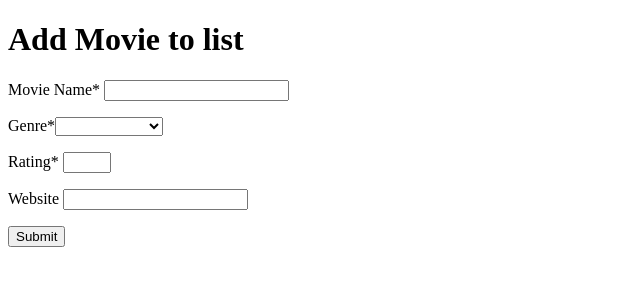
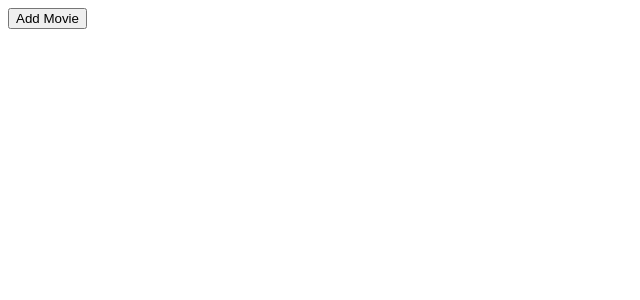
Before and after one commit to deepaksisodiya/globant-project, a Vue app: page / in a window 1280 px wide. Shown: the top 300 px of the page, without its empty margins (0-640 px from the left). Built offline with nearby package versions, Linux system fonts and the light colour scheme.

Commit message:
toggle screen logic

```diff
--- a/src/App.vue
+++ b/src/App.vue
@@ -1,7 +1,8 @@
 <template>
   <div>
-    <AddMovie :addNewMovie="addNewMovie" />
-    <ListMovie :movies="movies" />
+    <button @click="toggleScreen">{{ buttonText }}</button>
+    <ListMovie :movies="movies" v-if="!onMovieListPage" />
+    <AddMovie :addNewMovie="addNewMovie" v-if="onMovieListPage" />
   </div>
 </template>
 
@@ -17,12 +18,22 @@ export default {
   },
   data() {
     return {
-      movies: []
+      movies: [],
+      onMovieListPage: false
     };
+  },
+  computed: {
+    buttonText() {
+      if (this.onMovieListPage) return "Go To Movies List";
+      return "Add Movie";
+    }
   },
   methods: {
     addNewMovie(movie) {
       this.movies.push(movie);
+    },
+    toggleScreen() {
+      this.onMovieListPage = !this.onMovieListPage;
     }
   }
 };
```
